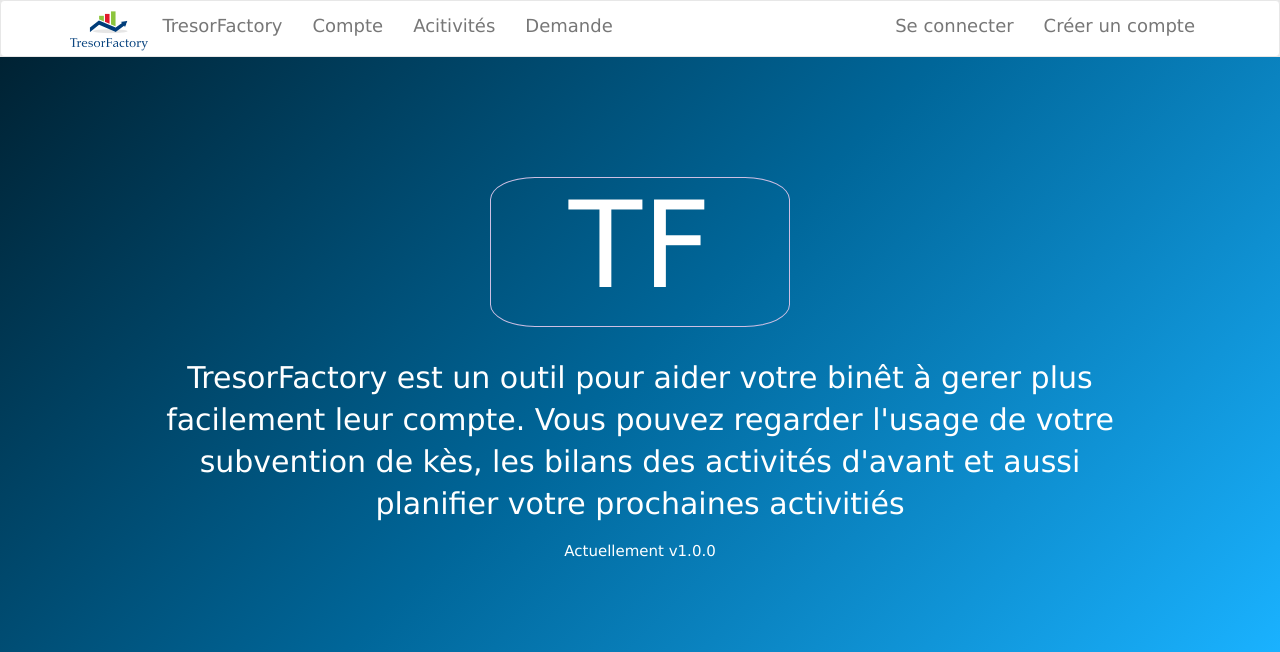
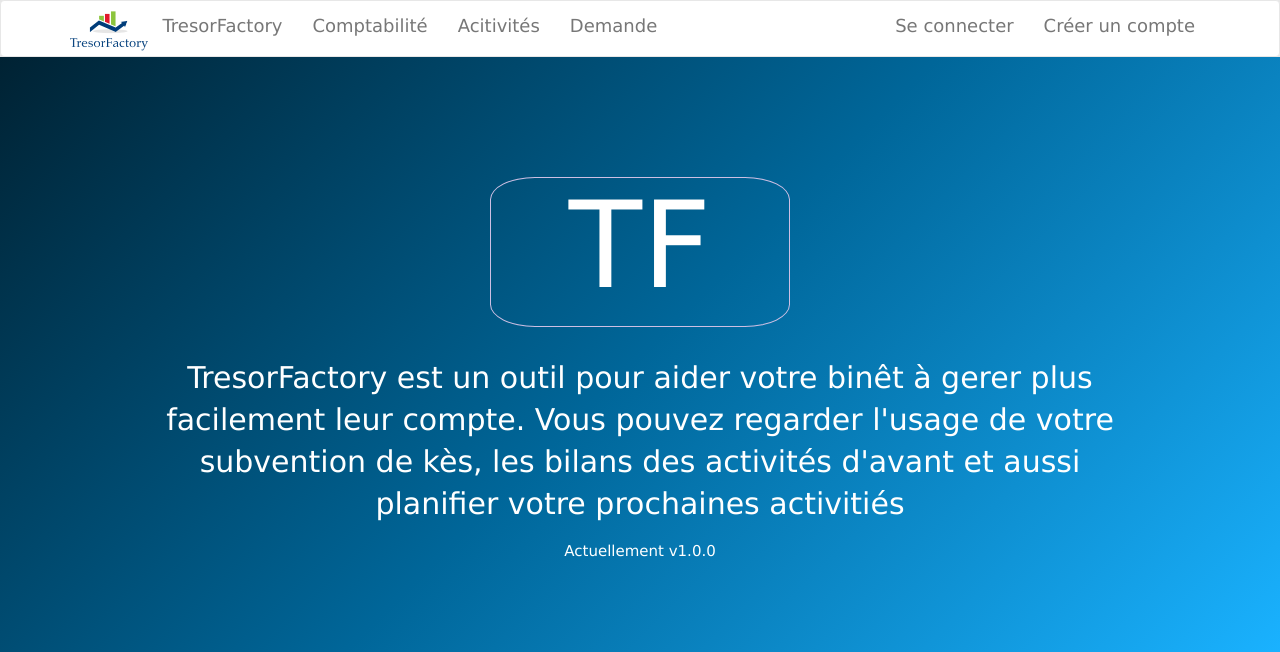
Before and after one commit to Jefzhang/TresorFactory, a PHP site: page /project/ in a window 1280 px wide. Shown: the top 652 px of the page. Run offline with PHP 8.4, Linux system fonts and the light colour scheme; some libraries are stand-ins or nearby versions.

Commit message:
change compte page name

```diff
--- a/utils/utils.php
+++ b/utils/utils.php
@@ -7,7 +7,7 @@ $page_list = array(
   array(
     "name" =>"compte",
     "title" => "Voir le compte de votre binet",
-    "menutitle" =>"Compte"),
+    "menutitle" =>"Comptabilité"),
   array(
     "name" =>"activity",
     "title" => "Gerer mieux vos activités",
```
